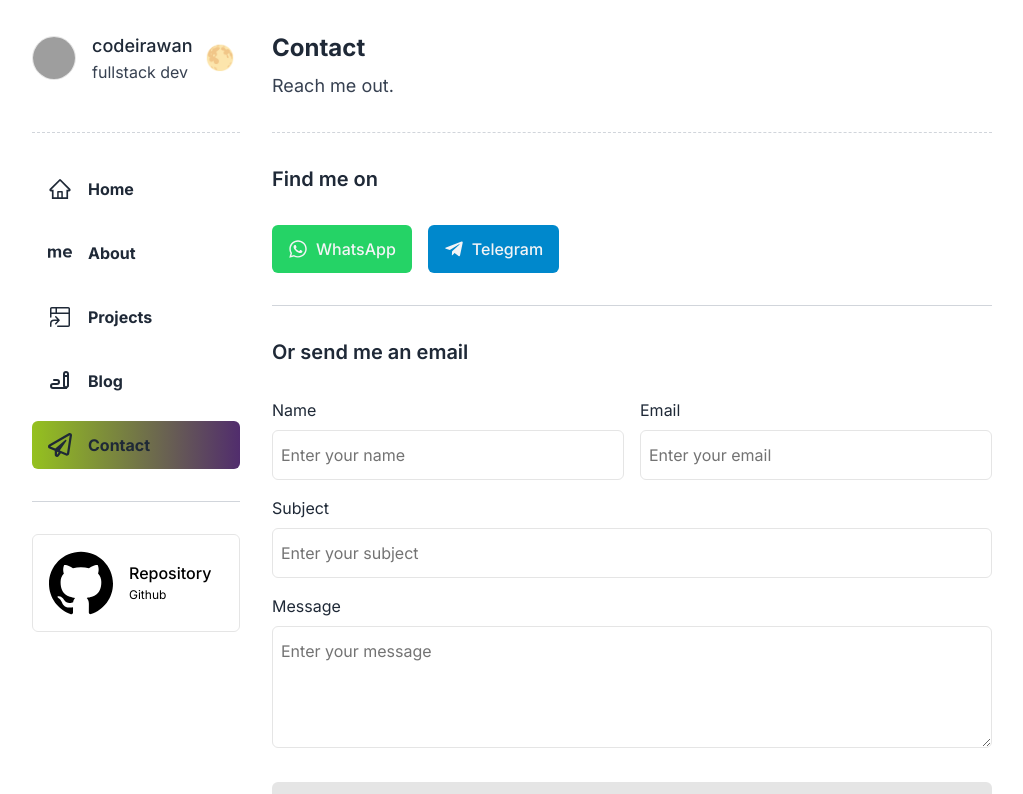
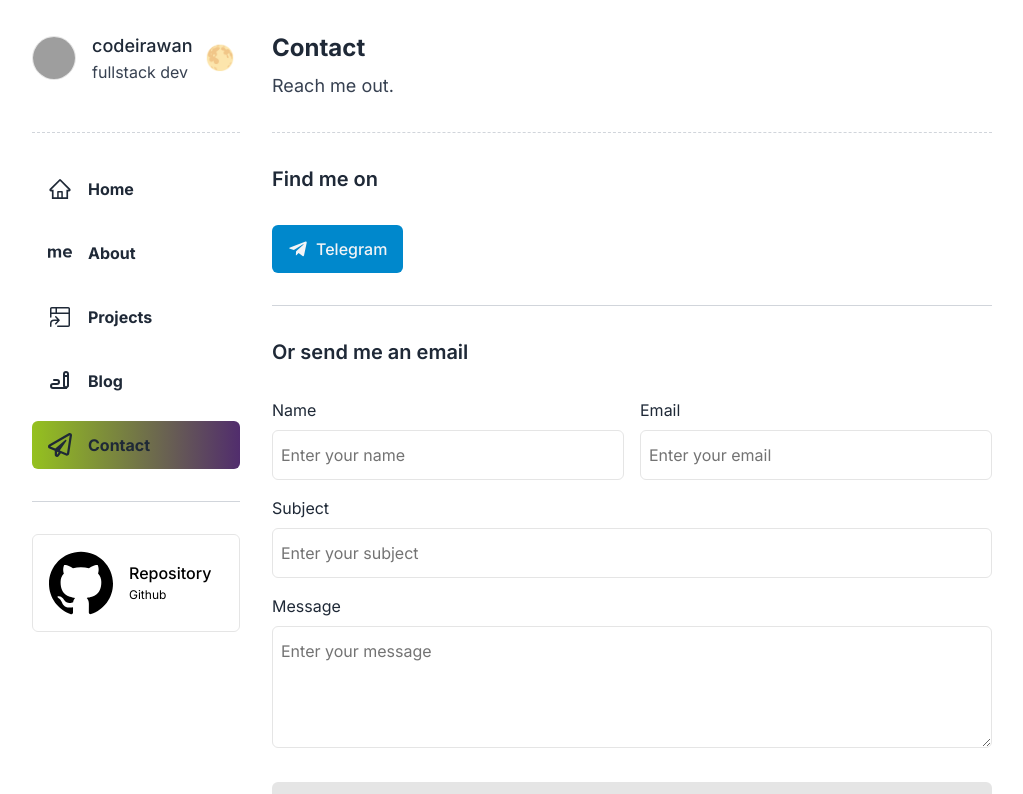
Before and after one commit to codeirawan/nextjs-portfolio, a Next.js app: page /contact in a window 1280 px wide. Shown: the top 794 px of the page, without its empty margins (128-1151 px from the left). Built offline with nearby package versions, Linux system fonts and the light colour scheme; grey boxes are pictures that could not be loaded.

Commit message:
chore(contact): hide wa

```diff
--- a/src/constants/contact.tsx
+++ b/src/constants/contact.tsx
@@ -26,12 +26,12 @@ export const CONTACT_ITEMS = [
   //   label: "Instagram",
   //   backgroundColor: "linear-gradient(to right, #f9ce34, #ee2a7b, #6228d7)",
   // },
-  {
-    icon: <FaWhatsapp size={ICON_SIZE} />,
-    url: "https://wa.me/628999393662",
-    label: "WhatsApp",
-    backgroundColor: "#25D366",
-  },
+  // {
+  //   icon: <FaWhatsapp size={ICON_SIZE} />,
+  //   url: "https://wa.me/628999393662",
+  //   label: "WhatsApp",
+  //   backgroundColor: "#25D366",
+  // },
   {
     icon: <FaTelegramPlane size={ICON_SIZE} />,
     url: "https://t.me/codeirawan",
```
